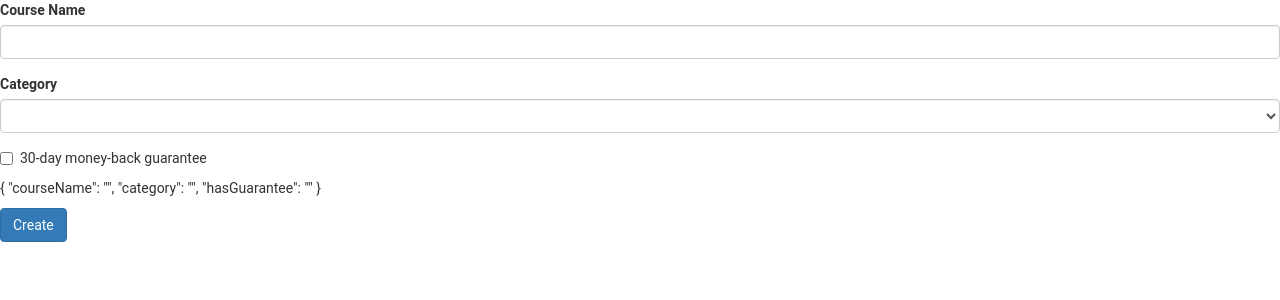
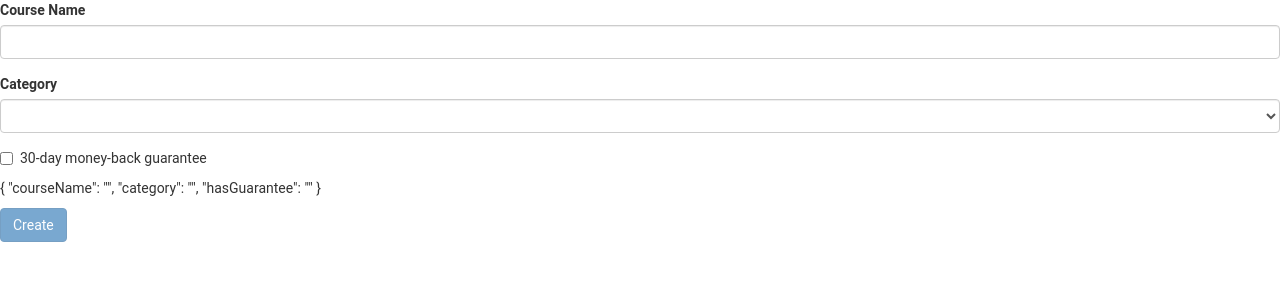
Before and after one commit to Baraka-Mugisha/Angular-Course, an Angular app: page / in a window 1280 px wide. Shown: the top 300 px of the page. Built offline with nearby package versions, Linux system fonts and the light colour scheme.

Commit message:
exercise: disabling the submit button

```diff
--- a/src/app/create-course/create-course.component.html
+++ b/src/app/create-course/create-course.component.html
@@ -35,5 +35,5 @@
     </label>
 </div>
 <p>{{ form.value | json }}</p>
-<button class="btn btn-primary">Create</button>
+<button class="btn btn-primary" [disabled]="!form.valid">Create</button>
 </form>
```
